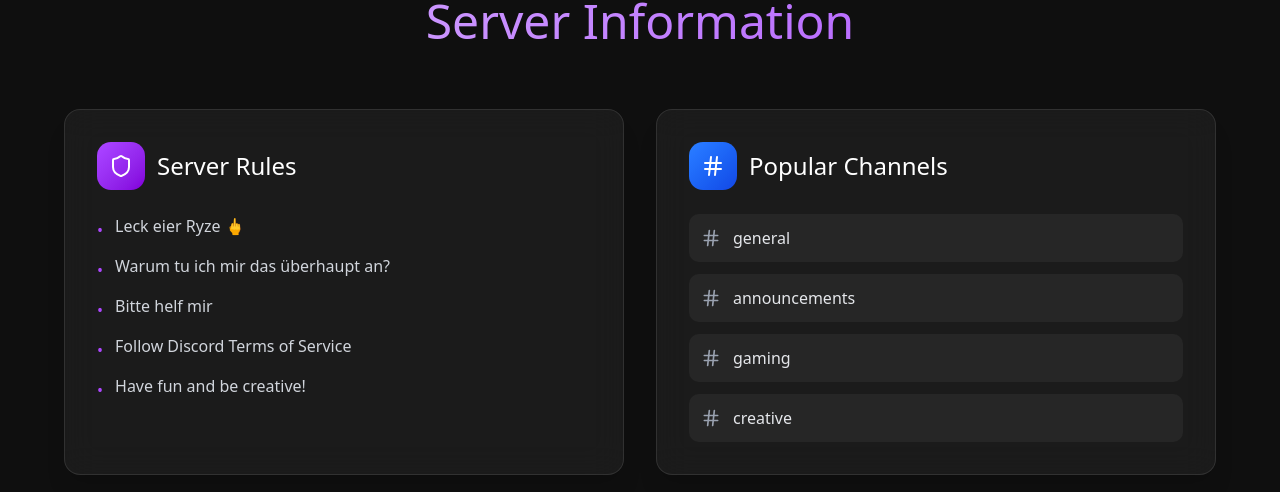
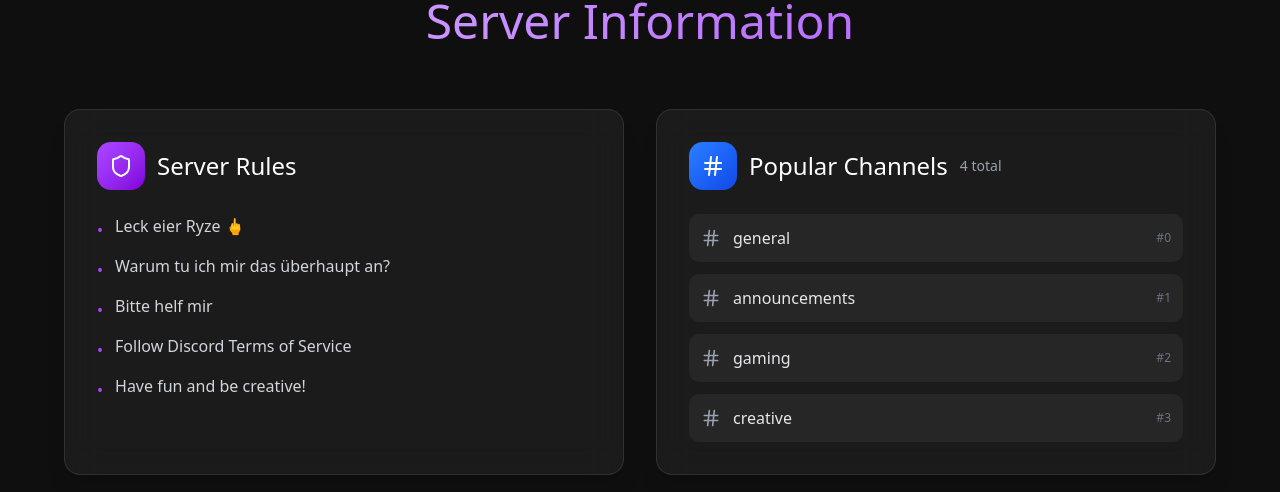
Before and after one commit to vanithgh/Vanith-Website-dc, a React (Vite) app: page / in a window 1280 px wide. Shown: the part 1921-2413 px from the top of the page. Built offline with nearby package versions, Linux system fonts and the light colour scheme; no server answers.

Commit message:
Update ServerInfo.tsx

```diff
--- a/src/components/ServerInfo.tsx
+++ b/src/components/ServerInfo.tsx
@@ -25,8 +25,6 @@ const rules = [
 ];
 
 export function ServerInfo({ staff, channels, isLoading }: ServerInfoProps) {
-  const displayChannels = channels?.slice(0, 6) || [];
-
   return (
     <section className="relative py-20 px-6 pb-32">
       <div className="max-w-6xl mx-auto">
@@ -73,7 +71,7 @@ export function ServerInfo({ staff, channels, isLoading }: ServerInfoProps) {
             </ul>
           </motion.div>
 
-          {/* Channels Section */}
+          {/* Channels Section - VERTIKALES SCROLLING */}
           <motion.div
             className="rounded-2xl bg-white/50 dark:bg-white/5 backdrop-blur-lg border border-gray-200/50 dark:border-white/10 p-8 shadow-xl"
             initial={{ opacity: 0, x: 30 }}
@@ -86,34 +84,52 @@ export function ServerInfo({ staff, channels, isLoading }: ServerInfoProps) {
                 <Hash className="w-6 h-6 text-white" />
               </div>
               <h3 className="text-2xl">Popular Channels</h3>
+              {channels && channels.length > 0 && (
+                <span className="ml-auto text-sm text-gray-500 dark:text-gray-400">
+                  {channels.length} total
+                </span>
+              )}
             </div>
 
             {isLoading ? (
               <div className="flex items-center justify-center py-8">
                 <Loader2 className="w-6 h-6 animate-spin text-purple-500" />
               </div>
-            ) : displayChannels.length === 0 ? (
+            ) : !channels || channels.length === 0 ? (
               <div className="text-center text-gray-500 dark:text-gray-400 py-8">
                 No channels available
               </div>
             ) : (
-              <div className="space-y-3">
-                {displayChannels.map((channel, index) => (
+              <div className="relative">
+                {/* Scrollbarer Bereich mit max-height */}
+                <div className="max-h-[400px] overflow-y-auto pr-2 space-y-3 scrollbar-thin scrollbar-thumb-purple-500/30 scrollbar-track-transparent hover:scrollbar-thumb-purple-500/50">
+                  {channels.map((channel, index) => (
                     <motion.div
                       key={channel.id}
                       className="flex items-center gap-3 p-3 rounded-lg bg-white/30 dark:bg-white/5 hover:bg-white/50 dark:hover:bg-white/10 transition-colors duration-200 cursor-pointer"
                       initial={{ opacity: 0, x: 20 }}
                       whileInView={{ opacity: 1, x: 0 }}
                       viewport={{ once: true }}
-                    transition={{ duration: 0.4, delay: index * 0.1 }}
+                      transition={{ duration: 0.4, delay: Math.min(index * 0.05, 0.5) }}
                       whileHover={{ x: 4 }}
                     >
-                    <Hash className="w-5 h-5 text-gray-600 dark:text-gray-400" />
-                    <div className="flex-1">
-                      <div className="text-gray-800 dark:text-gray-200">{channel.name}</div>
+                      <Hash className="w-5 h-5 text-gray-600 dark:text-gray-400 flex-shrink-0" />
+                      <div className="flex-1 min-w-0">
+                        <div className="text-gray-800 dark:text-gray-200 truncate">
+                          {channel.name}
+                        </div>
+                      </div>
+                      <div className="text-xs text-gray-500 dark:text-gray-500 flex-shrink-0">
+                        #{channel.position}
                       </div>
                     </motion.div>
                   ))}
+                </div>
+
+                {/* Gradient Fade am Ende */}
+                {channels.length > 6 && (
+                  <div className="absolute bottom-0 left-0 right-0 h-12 bg-gradient-to-t from-white/50 dark:from-gray-900/50 to-transparent pointer-events-none" />
+                )}
               </div>
             )}
           </motion.div>
```
Lines whose indentation alone changed are shown as unchanged.
